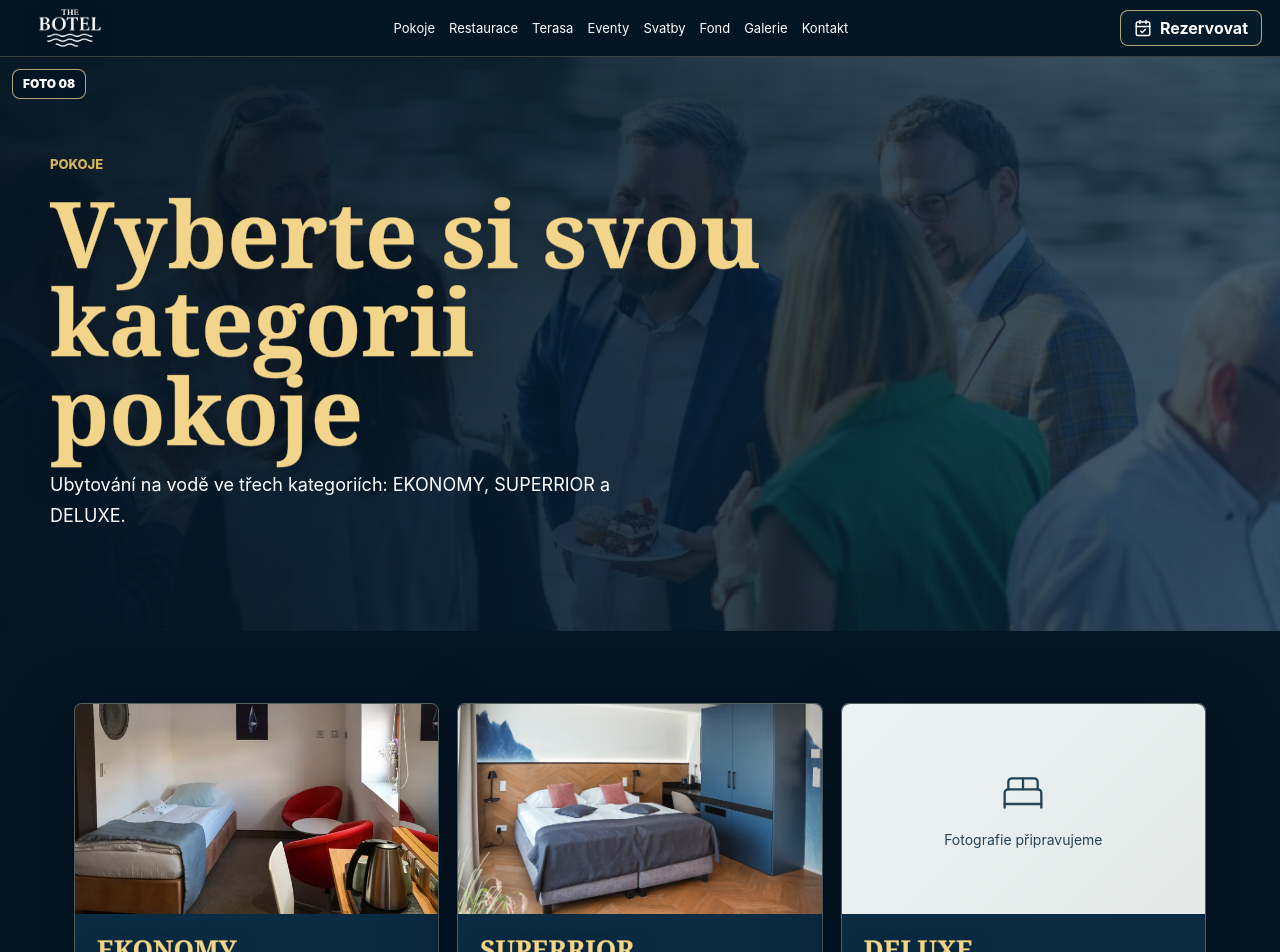
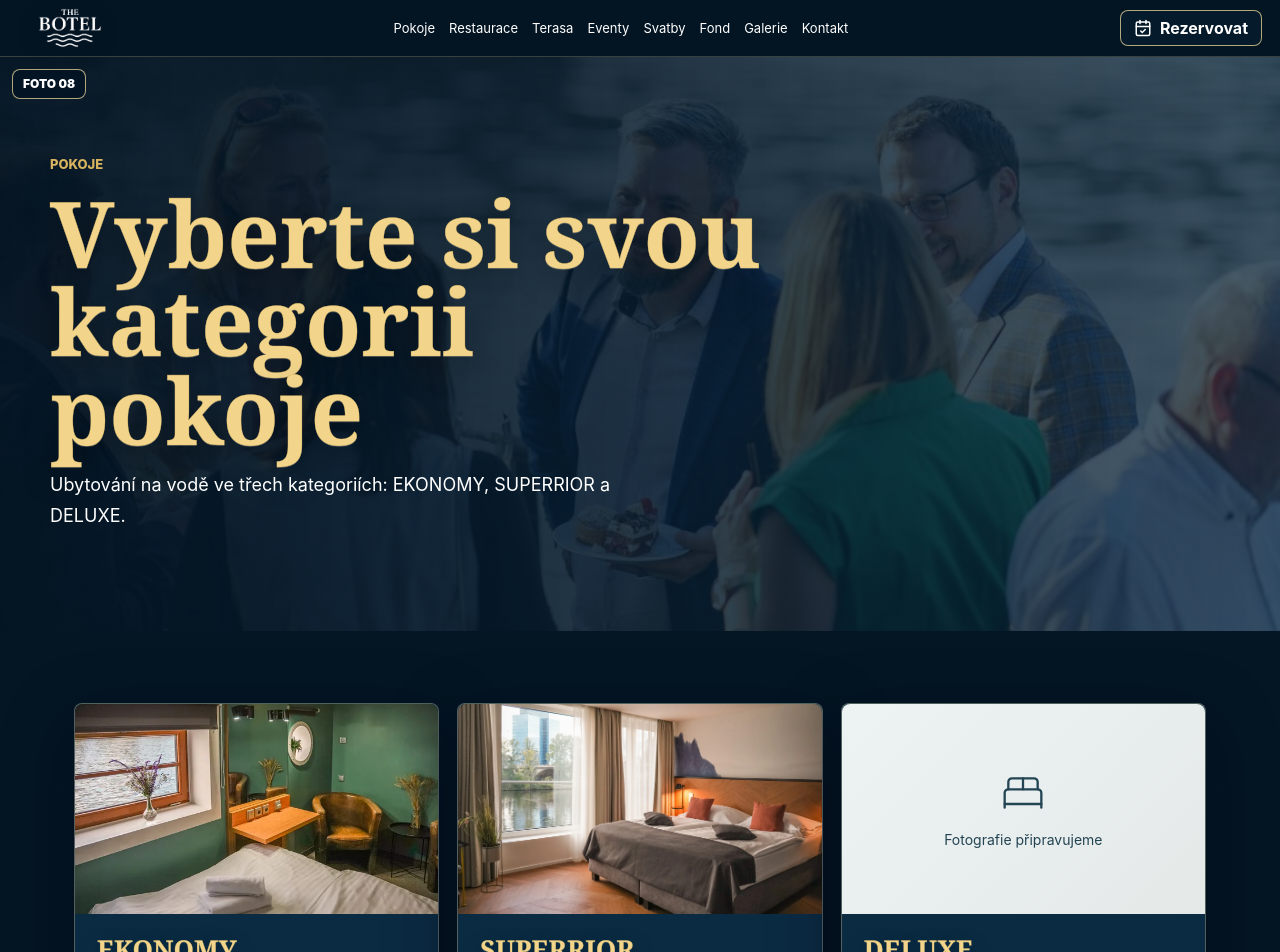
Before and after one commit to vct5d8tb75-sketch/botel-app, a Next.js app: page /pokoje in a window 1280 px wide. Shown: the top 952 px of the page. Built offline with nearby package versions, Linux system fonts and the light colour scheme.

Commit message:
Use gallery photo 23 for Economy cover and photo 2 for Superrior cover

```diff
--- a/src/app/pokoje/page.tsx
+++ b/src/app/pokoje/page.tsx
@@ -4,8 +4,8 @@ import { publicAsset } from "@/lib/site-assets";
 import { PublicPage } from "@/components/public-page";
 
 const categories = [
-  { name: "EKONOMY", gallery: "/pokoje/ekonomy/", image: "/rooms/ekonomy/thumbs/img_0748.webp" },
-  { name: "SUPERRIOR", gallery: "/pokoje/superrior/", image: "/rooms/superrior/img_0939.webp" },
+  { name: "EKONOMY", gallery: "/pokoje/ekonomy/", image: "/rooms/ekonomy/thumbs/img_0762.webp" },
+  { name: "SUPERRIOR", gallery: "/pokoje/superrior/", image: "/rooms/superrior/img_0471.webp" },
   { name: "DELUXE", gallery: null, image: null },
 ] as const;
 
```
